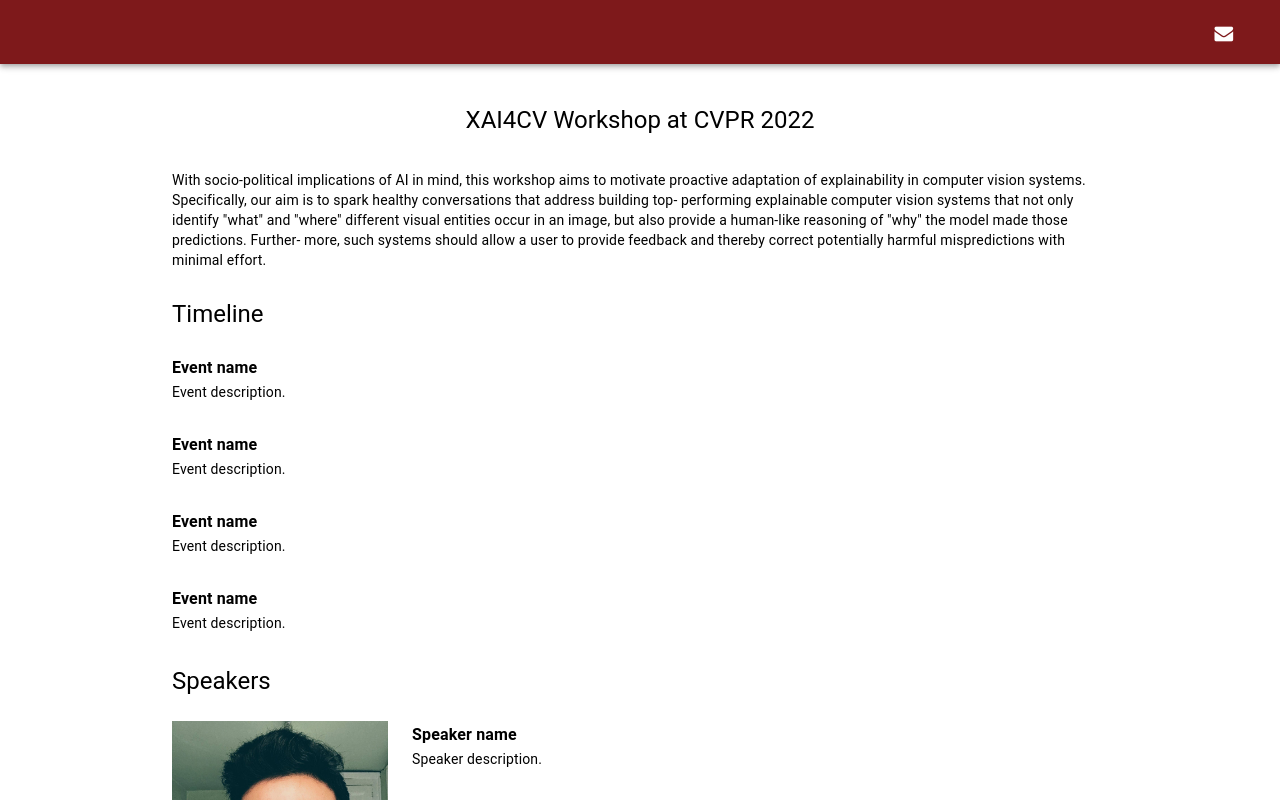
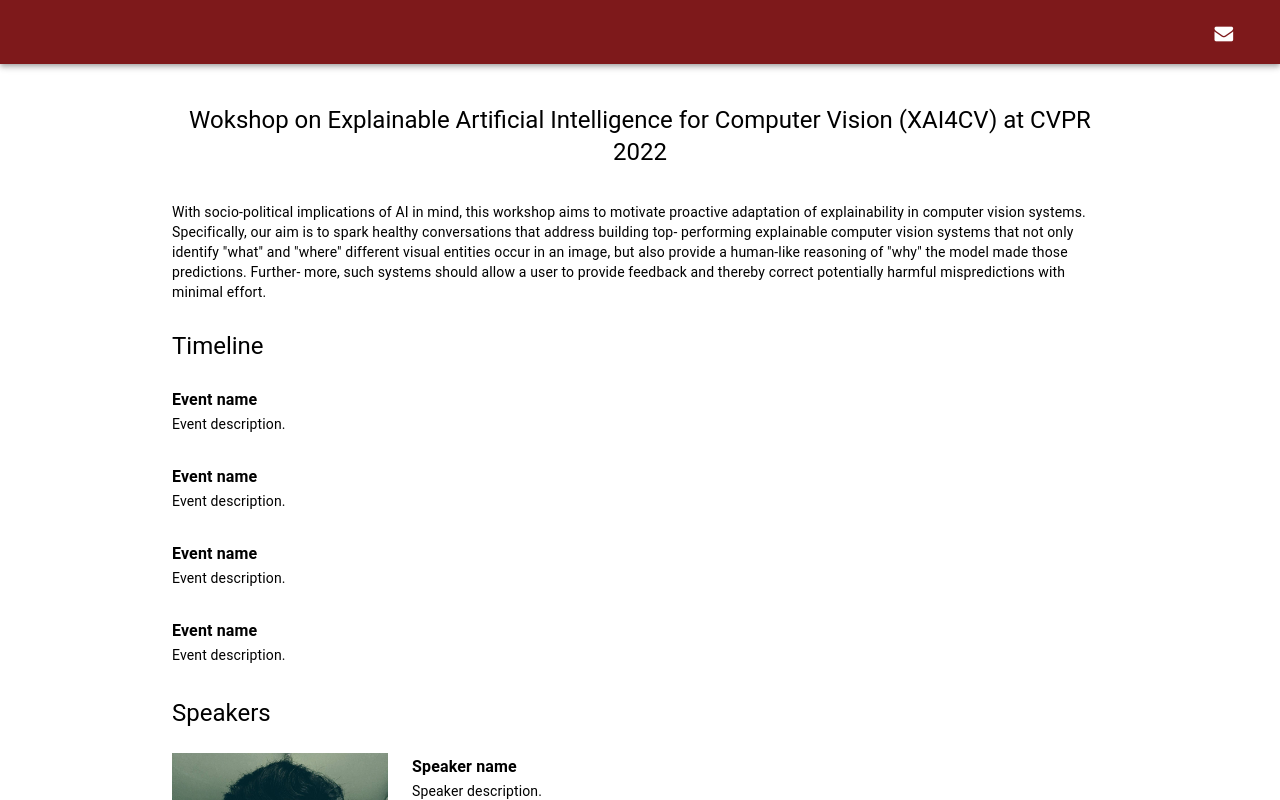
Before and after one commit to xai4cv/xai4cv.github.io, a React (Create React App) app: page /workshop in a window 1280 px wide. Shown: the top 800 px of the page. Built offline with nearby package versions, Linux system fonts and the light colour scheme.

Commit message:
Add full workshop name and change README

```diff
--- a/src/components/Workshop.js
+++ b/src/components/Workshop.js
@@ -67,7 +67,7 @@
                                             gutterBottom
                                             align="center"
                                             >
-                                            XAI4CV Workshop at CVPR 2022
+                                            Wokshop on Explainable Artificial Intelligence for Computer Vision (XAI4CV) at CVPR 2022
                                         </Typography>
                                     </Grid>
 
```
Also changed, not shown: 1 other file (tests, documents, lock files or other folders).
